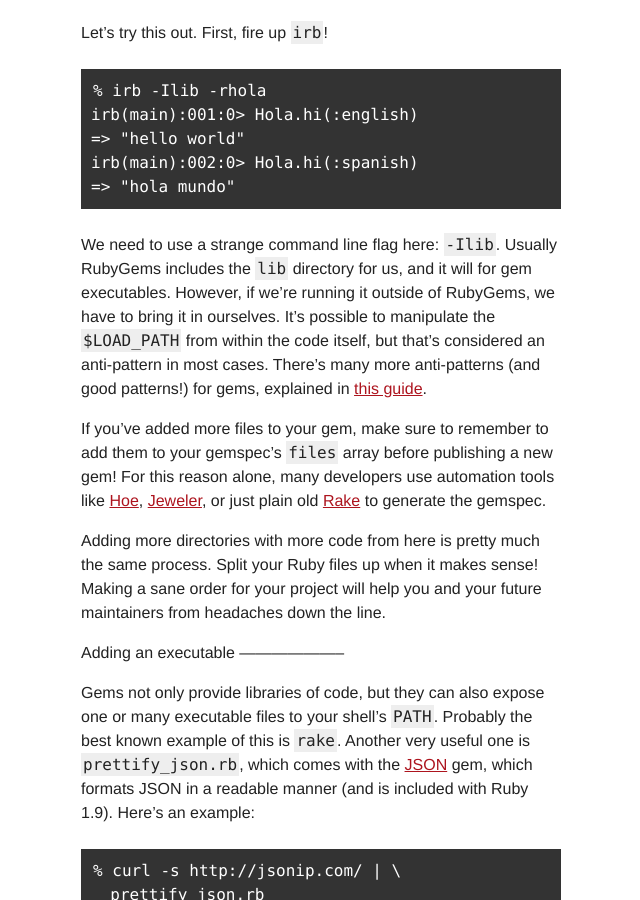
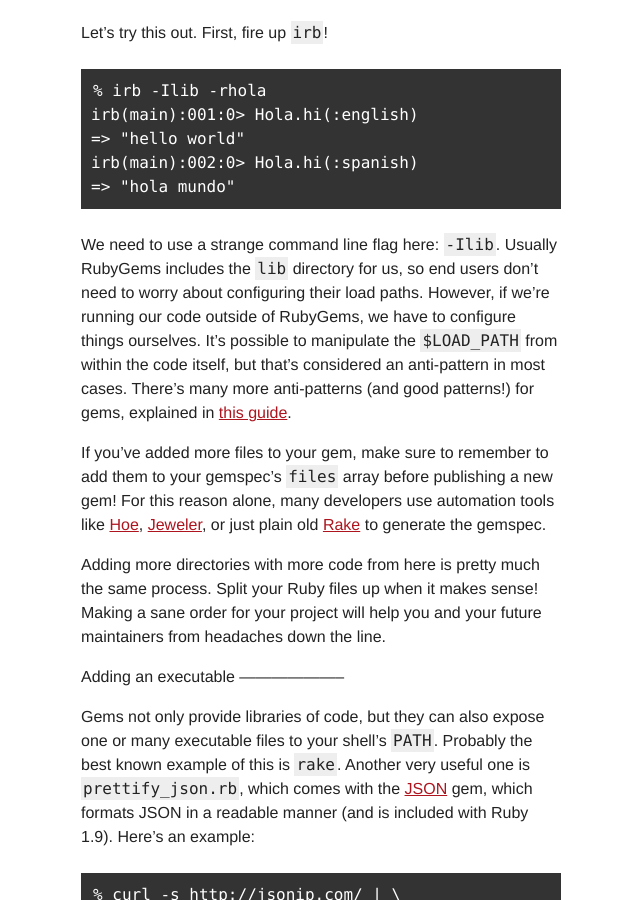
Before and after one commit to radar/guides, a Jekyll site: the page built from make-your-own-gem.md, in a window 1280 px wide and 900 px high, scrolled down 5102 px. Shown: the whole window, without its empty margins (319-959 px from the left). Built offline with Jekyll 4.4.1, drawn with Linux system fonts in a browser that asks for light colours.

Commit message:
Further clarifications on -Ilib usage

```diff
--- a/make-your-own-gem.md
+++ b/make-your-own-gem.md
@@ -214,11 +214,12 @@ Let's try this out. First, fire up `irb`!
     => "hola mundo"
 
 We need to use a strange command line flag here: `-Ilib`. Usually RubyGems
-includes the `lib` directory for us, and it will for gem executables. However,
-if we're running it outside of RubyGems, we have to bring it in ourselves. It's
-possible to manipulate the `$LOAD_PATH` from within the code itself, but that's
-considered an anti-pattern in most cases. There's many more anti-patterns
-(and good patterns!) for gems, explained in [this guide](/patterns).
+includes the `lib` directory for us, so end users don't need to worry about
+configuring their load paths. However, if we're running our code outside of
+RubyGems, we have to configure things ourselves. It's possible to manipulate
+the `$LOAD_PATH` from within the code itself, but that's considered an
+anti-pattern in most cases. There's many more anti-patterns (and good patterns!)
+for gems, explained in [this guide](/patterns).
 
 If you've added more files to your gem, make sure to remember to add them to
 your gemspec's `files` array before publishing a new gem! For this reason
```
